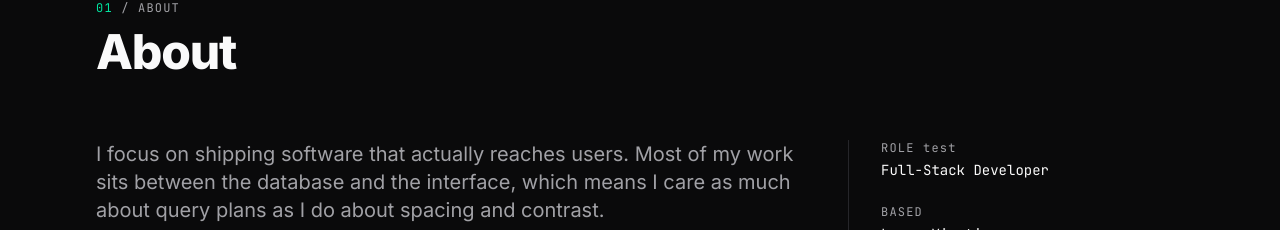
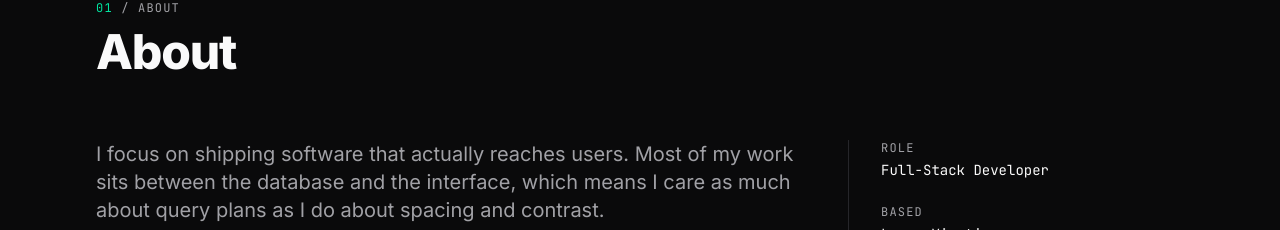
Before and after one commit to choua2025/react-ci-cd, a React (Vite) app: page / in a window 1280 px wide. Shown: the part 916-1146 px from the top of the page. Built offline with nearby package versions, Linux system fonts and the light colour scheme.

Commit message:
update role test

```diff
--- a/src/components/About.jsx
+++ b/src/components/About.jsx
@@ -15,7 +15,7 @@ export default function About() {
 
           <dl className="border-line space-y-6 border-t pt-6 font-mono text-sm md:col-span-4 md:border-t-0 md:border-l md:pt-0 md:pl-8">
             <div>
-              <dt className="text-secondary text-xs tracking-widest">ROLE test</dt>
+              <dt className="text-secondary text-xs tracking-widest">ROLE</dt>
               <dd className="mt-1">{profile.role}</dd>
             </div>
             <div>
```
